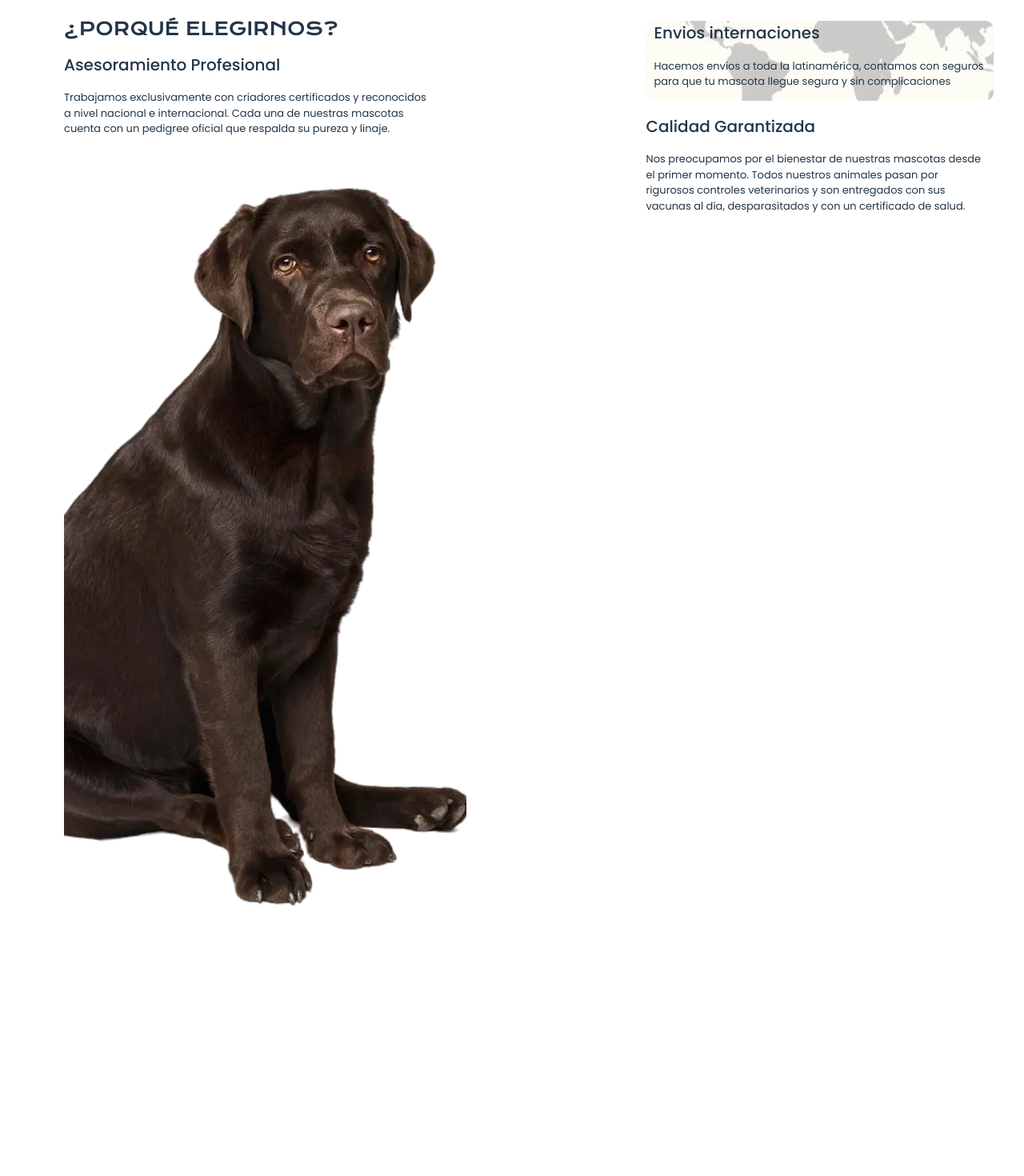
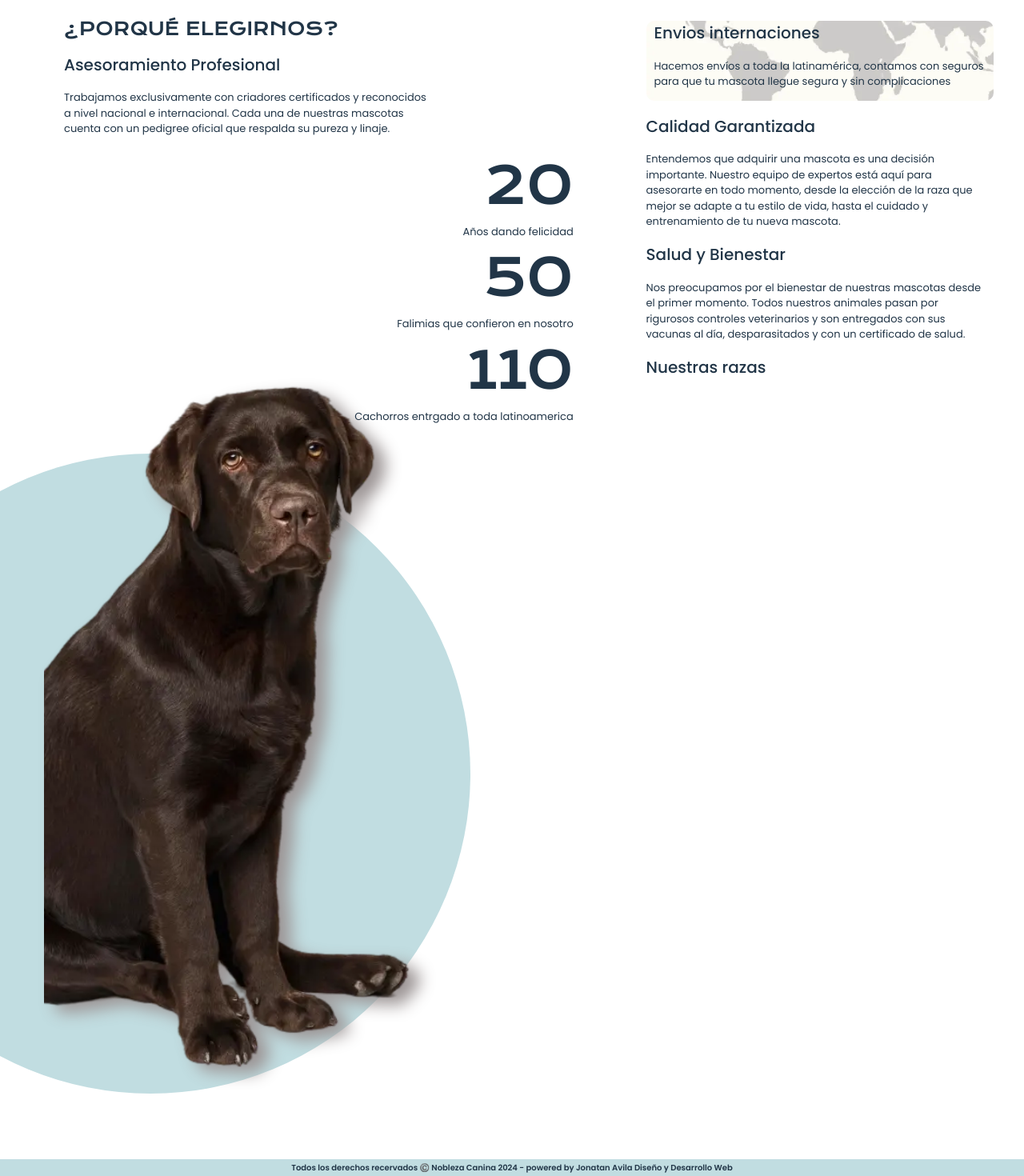
Before and after one commit to JONAAVILA/pets-in-react, a React (Vite) app: page / in a window 1280 px wide. Shown: the part 805-2275 px from the top of the page at 80% size. Before the commit the page ends 1960 px from the top, so only its background shows below. Built offline with nearby package versions, Linux system fonts and the light colour scheme.

Commit message:
home change and add footer

```diff
--- a/index.html
+++ b/index.html
@@ -8,7 +8,7 @@
     <link rel="preconnect" href="https://fonts.gstatic.com" crossorigin>
     <link href="https://fonts.googleapis.com/css2?family=Krona+One&display=swap" rel="stylesheet">
     <link href="https://fonts.googleapis.com/css2?family=Krona+One&family=Poppins:ital,wght@0,100;0,200;0,300;0,400;0,500;0,600;0,700;0,800;0,900;1,100;1,200;1,300;1,400;1,500;1,600;1,700;1,800;1,900&display=swap" rel="stylesheet">
-    <title>Vite + React</title>
+    <title>Nobleza Canina 🐶</title>
   </head>
   <body>
     <div id="root"></div>
--- a/src/views/info/Home.css
+++ b/src/views/info/Home.css
@@ -3,11 +3,40 @@
     justify-content: center;
     z-index: 6;
     display: flex;
-    height: 100vh;
+    height: 180vh;
     width: 90%;
     margin-top: -12%;
     margin-left: 80px;
     text-align: left;
+}
+.circle_home{
+    position: absolute;
+    overflow: hidden;
+    width: 100px;
+    height: 100px;
+    bottom: 30%;
+    left: 5%;
+    background-color: #C1DDE1;
+    border-radius: 50%;
+    transform: scale(0);
+    transition: transform 1.2s ease;
+}
+.labrador{
+    position: absolute;
+    left:-25px;
+    opacity: .2;
+    bottom: 8%;
+    width: 40%;
+    filter: drop-shadow(15px 10px 10px #9c9595);
+    transition:all 600ms ease;
+}
+.off_labrador{
+    right: 0;
+    opacity: 1;
+    transition: all 100ms ease;
+}
+.off_home{
+    transform: scale(8);
 }
 .box_left{
     font-size: 5px;
@@ -15,6 +44,20 @@
     text-wrap: balance;
     p{
         width: 90%;
+    }
+}
+.box_contador{
+    display: grid;
+    position: relative;
+    width: 90%;
+    text-align: right;
+    span{
+        font-family: "Krona One", sans-serif;
+        font-size: 4rem;
+    }
+    p{
+        width: 100%;
+        margin: 0;
     }
 }
 .box_rigth{
@@ -32,3 +75,12 @@
     background-position: center;
     background-size: cover;
 }
+.footer{
+    position: relative;
+    font-family: "Poppins", sans-serif;
+    font-weight: 600;
+    font-size: 10px;
+    bottom: 0;
+    padding: 3px;
+    background-color: #C1DDE1;
+}
--- a/src/views/info/Home.jsx
+++ b/src/views/info/Home.jsx
@@ -1,14 +1,27 @@
 import './Home.css'
 import labrador from '../../assets/labrador.webp'
 
-export default function Home(){
+export default function Home({clas}){
+
+    const currentYear = new Date().getFullYear();
+
     return(
+        <>
         <div className="container_info">
+            <div className={`circle_home ${clas}_home`} />
+            <img className={`labrador ${clas}_labrador`} src={labrador}/>
             <div className="box_left" >
                 <h1>¿PORQUÉ ELEGIRNOS?</h1>
                 <h2>Asesoramiento Profesional</h2>
                 <p>Trabajamos exclusivamente con criadores certificados y reconocidos a nivel nacional e internacional. Cada una de nuestras mascotas cuenta con un pedigree oficial que respalda su pureza y linaje.</p>
-                <img src={labrador} alt="" />
+                <div className='box_contador' >
+                    <span>20</span>
+                    <p>Años dando felicidad</p>
+                    <span>50</span>
+                    <p>Falimias que confieron en nosotro</p>
+                    <span>110</span>
+                    <p>Cachorros entrgado a toda latinoamerica</p>
+                </div>
             </div>
             <div className='box_rigth' >
                 <div className='box_envios' >
@@ -16,8 +29,13 @@ export default function Home(){
                     <p>Hacemos envíos a toda la latinamérica, contamos con seguros para que tu mascota llegue segura y sin complicaciones</p>
                 </div>
                     <h2>Calidad Garantizada</h2>
+                    <p>Entendemos que adquirir una mascota es una decisión importante. Nuestro equipo de expertos está aquí para asesorarte en todo momento, desde la elección de la raza que mejor se adapte a tu estilo de vida, hasta el cuidado y entrenamiento de tu nueva mascota.</p>
+                    <h2>Salud y Bienestar</h2>
                     <p>Nos preocupamos por el bienestar de nuestras mascotas desde el primer momento. Todos nuestros animales pasan por rigurosos controles veterinarios y son entregados con sus vacunas al día, desparasitados y con un certificado de salud.</p>
+                    <h2>Nuestras razas</h2>
             </div>
         </div>
+        <footer className='footer' >{`Todos los derechos recervados ©️ Nobleza Canina ${currentYear} - powered by Jonatan Avila Diseño y Desarrollo Web`}</footer>
+        </>
     )
 }
--- a/src/views/landing/Landing.jsx
+++ b/src/views/landing/Landing.jsx
@@ -47,7 +47,7 @@ export default function Landing (){
                 <img className={`caniche ${clas}_caniche`} src={caniche} alt="" />
             </div>
         </div>
-        <Home/>
+        <Home clas={clas} />
         </>
     )
 }
```
Also changed, not shown: src/assets/labrador.webp.
